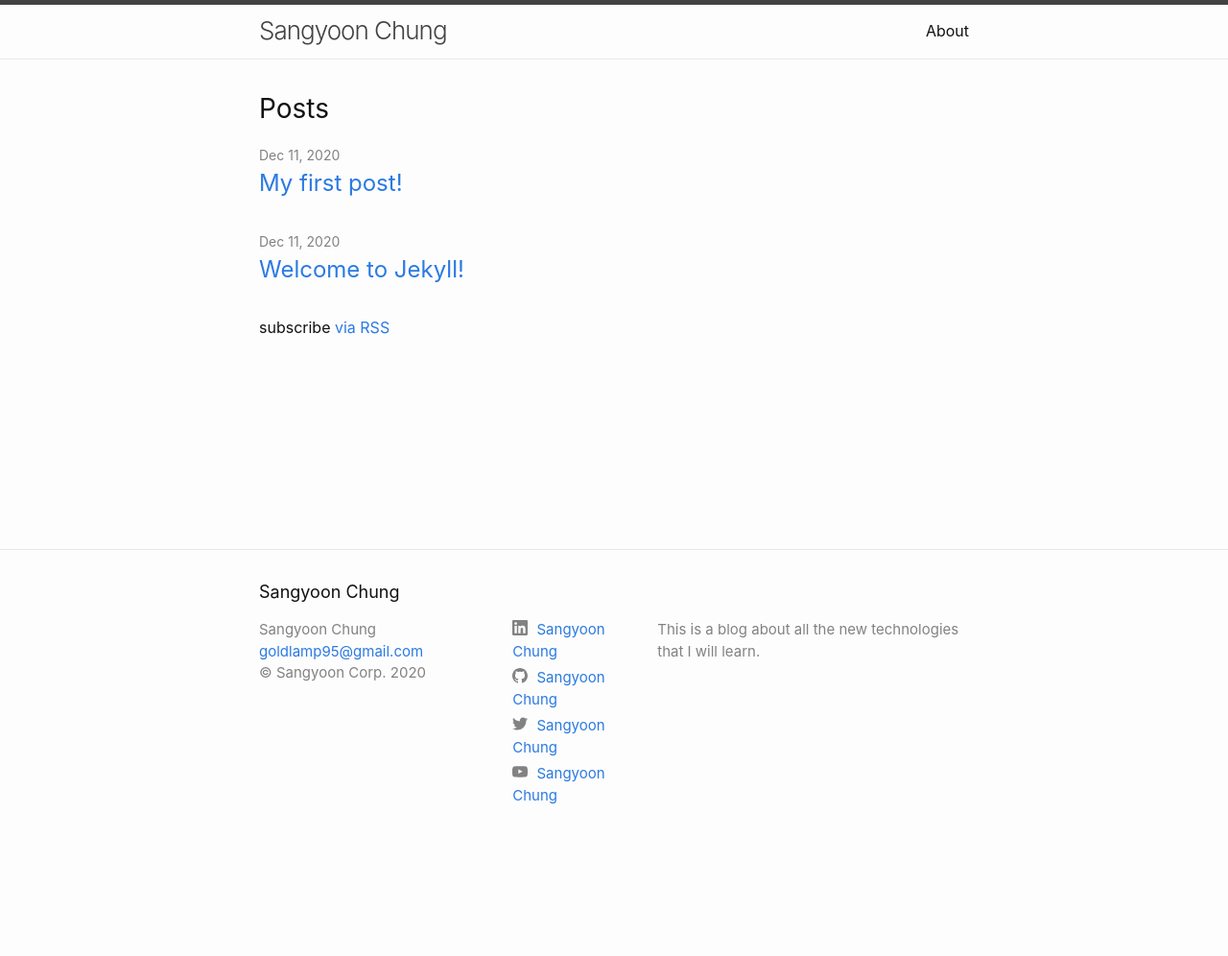
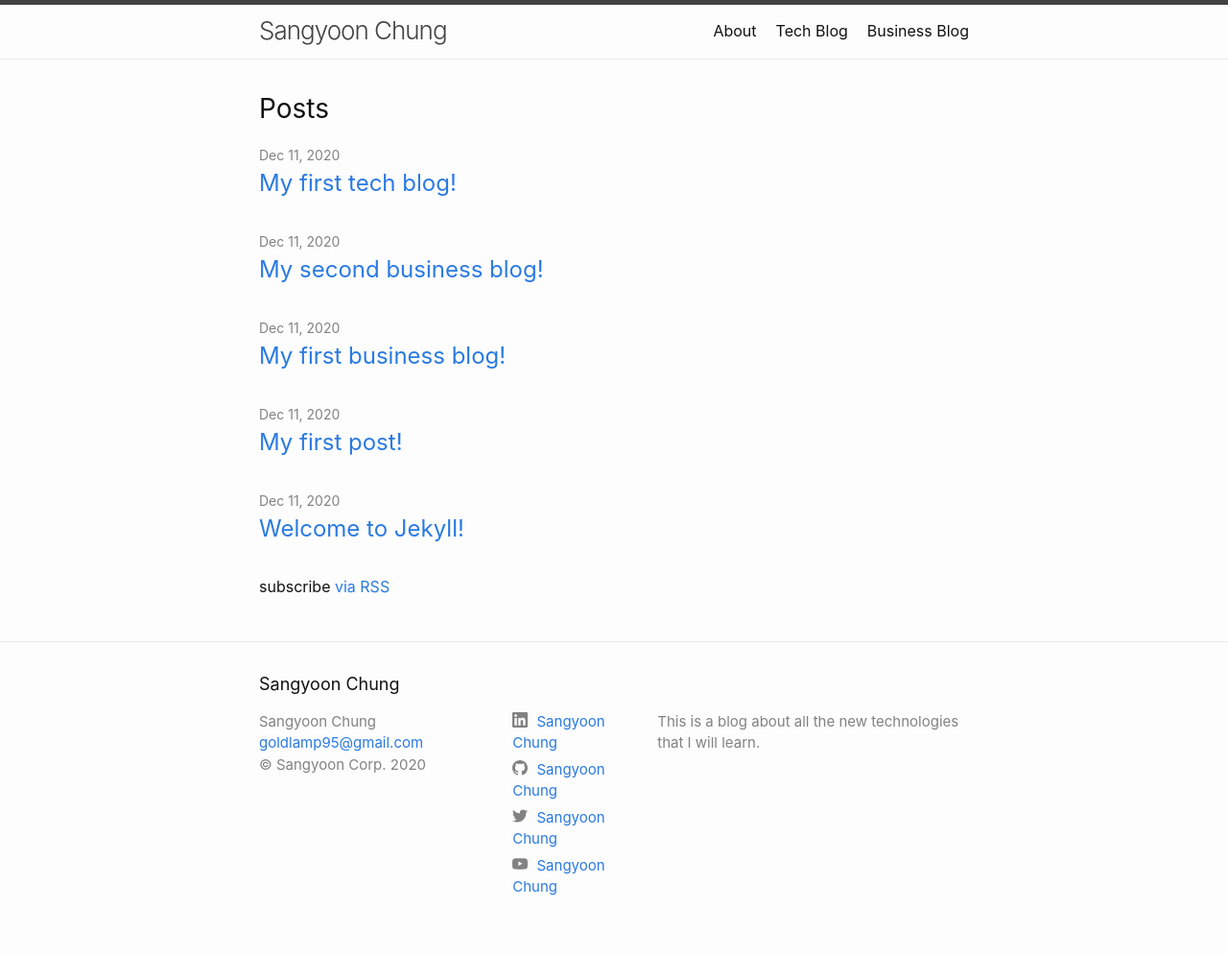
Before and after one commit to goldlamp95/my-blog, a Jekyll site: the page built from index.markdown, in a window 1280 px wide. Shown: the whole page at 96% size. Built offline with Jekyll 4.4.1, drawn with Linux system fonts in a browser that asks for light colours; before the commit the page ends 900 px from its top, so only the background shows below that.

Commit message:
added-business-blog-fid

```diff
--- a/_config.yml
+++ b/_config.yml
@@ -50,6 +50,9 @@ plugins:
 
 
 
+
+
+
 # Exclude from processing.
 # The following items will not be processed, by default.
 # Any item listed under the `exclude:` key here will be automatically added to
@@ -63,7 +66,7 @@ plugins:
 #   - .jekyll-cache/
 #   - gemfiles/
 #   - Gemfile
-#   - Gemfile.lock
+#   - Gemfile.lockb
 #   - node_modules/
 #   - vendor/bundle/
 #   - vendor/cache/
--- /dev/null
+++ b/blog-business/_posts/2020-01-07-my-first-biz-blog.md
@@ -0,0 +1,8 @@
+---
+layout: post
+title: "My first business blog!"
+date: 2020-12-11 18:41:07 +0900
+category: Business
+---
+
+Welcome to my first business blog
--- /dev/null
+++ b/blog-business/_posts/2020-01-10-my-second-biz-blog.md
@@ -0,0 +1,8 @@
+---
+layout: post
+title: "My second business blog!"
+date: 2020-12-11 18:41:07 +0900
+category: Business
+---
+
+Welcome to my first second blog
--- /dev/null
+++ b/blog-tec/_posts/2020-01-07-my-first-tech-blog.md
@@ -0,0 +1,8 @@
+---
+layout: post
+title: "My first tech blog!"
+date: 2020-12-11 18:41:07 +0900
+category: Tech
+---
+
+Welcome to my first tech blog!
```
Also changed, not shown: _layouts/home-business.html (added, +36 -0 lines), _layouts/home-tech.html (added, +36 -0 lines), blog-business/feed.xml (added, +38 -0 lines), blog-business/index.markdown (added, +8 -0 lines), blog-tec/index.markdown (added, +8 -0 lines).
